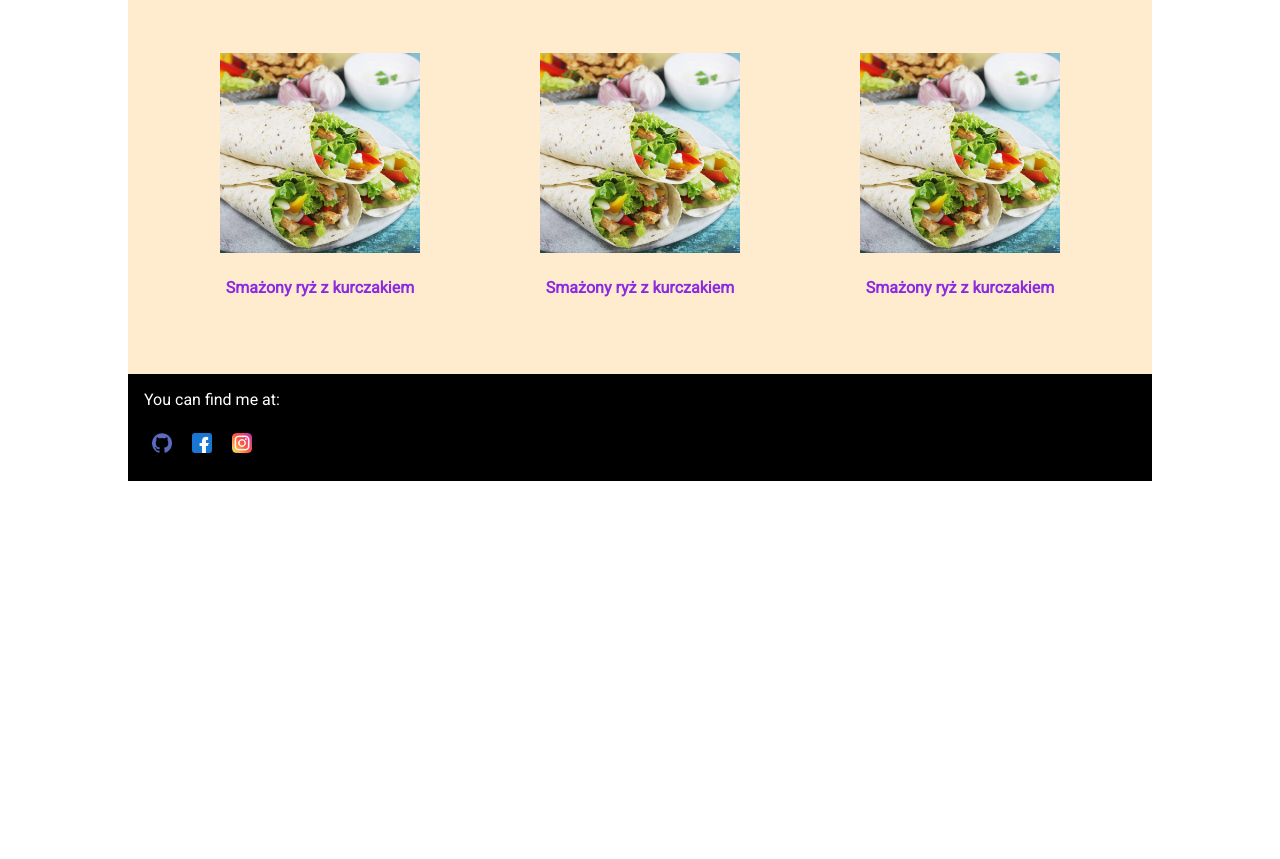
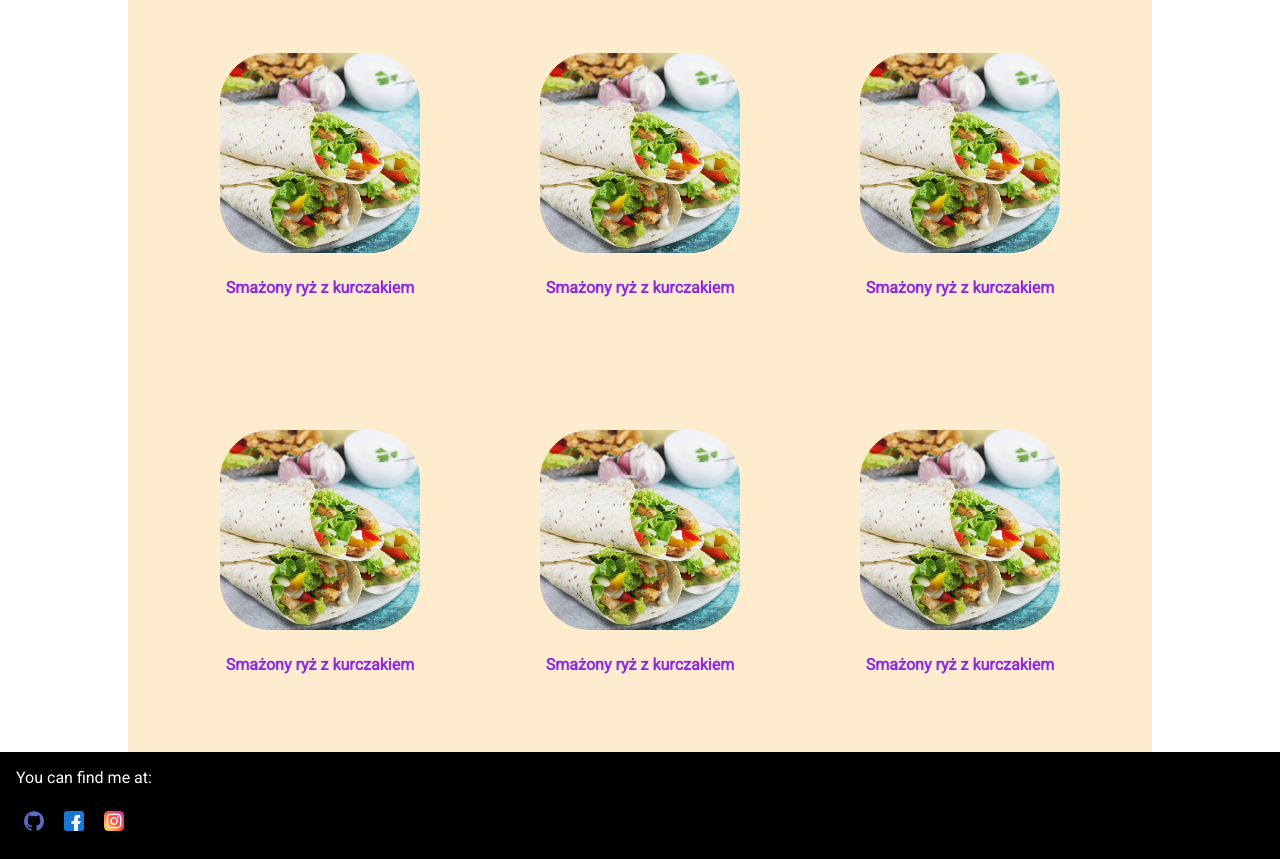
Before and after one commit to t-witek123/random-recipes, a plain HTML site: page index.html in a window 1280 px wide. Shown: the part 699-1558 px from the top of the page. Before the commit the page ends 1180 px from the top, so only its background shows below. Drawn offline with Linux system fonts and the light colour scheme.

Commit message:
added second line of recipes

```diff
--- a/index.html
+++ b/index.html
@@ -139,13 +139,14 @@
         </div>
     </div>
 
+    <div class="features-container">
         <div class="features container">
             <div class="recipes-container">
 
                 <div class="recipe-container">
-                <div class="recipe">
+                    <div class="recipe-image--square">
                         <img
-                        class="recipe-image"
+                            class="recipe-img"
                             src="./img/1153195-v-1500x1500.jpg"
                             alt=""
                         >
@@ -154,9 +155,9 @@
                 </div>
 
                 <div class="recipe-container">
-                <div class="recipe">
+                    <div class="recipe-image--square">
                         <img
-                        class="recipe-image"
+                            class="recipe-img"
                             src="./img/1153195-v-1500x1500.jpg"
                             alt=""
                         >
@@ -165,9 +166,9 @@
                 </div>
 
                 <div class="recipe-container">
-                <div class="recipe">
+                    <div class="recipe-image--square">
                         <img
-                        class="recipe-image"
+                            class="recipe-img"
                             src="./img/1153195-v-1500x1500.jpg"
                             alt=""
                         >
@@ -176,6 +177,48 @@
                 </div>
 
             </div>
+        </div>
+        <div class="features container">
+            <div class="recipes-container">
+
+                <div class="recipe-container">
+                    <div class="recipe-image--square">
+                        <img
+                            class="recipe-img"
+                            src="./img/1153195-v-1500x1500.jpg"
+                            alt=""
+                        >
+                    </div>
+                    <h4 class="resipe-description">Smażony ryż z kurczakiem</h4>
+                </div>
+
+                <div class="recipe-container">
+                    <div class="recipe-image--square">
+                        <img
+                            class="recipe-img"
+                            src="./img/1153195-v-1500x1500.jpg"
+                            alt=""
+                        >
+                    </div>
+                    <h4 class="resipe-description">Smażony ryż z kurczakiem</h4>
+                </div>
+
+                <div class="recipe-container">
+                    <div class="recipe-image--square">
+                        <img
+                            class="recipe-img"
+                            src="./img/1153195-v-1500x1500.jpg"
+                            alt=""
+                        >
+                    </div>
+                    <h4 class="resipe-description">Smażony ryż z kurczakiem</h4>
+                </div>
+
+            </div>
+        </div>
+
+    </div>
+
 
     <div class="footer">
         <div class="info container">
--- a/styles/style.css
+++ b/styles/style.css
@@ -105,14 +105,11 @@ html, body {
 /*FEATURES */
 
 .features {
-
     background-color: blanchedalmond;
-
 }
 .recipes-container {
     display: flex;
     padding: 2rem;
-    text-align: center;
 }
 .recipe-container {
     flex-basis: 33.333%;
@@ -121,9 +118,10 @@ html, body {
     color:blueviolet ;
 }
 
-.recipe-image {
+.recipe-img {
     height: 200px;
     width: 200px;
+    border-radius: 25%;
 }
 /* END OF FEATURES */
 
```
Lines whose indentation alone changed are shown as unchanged.
